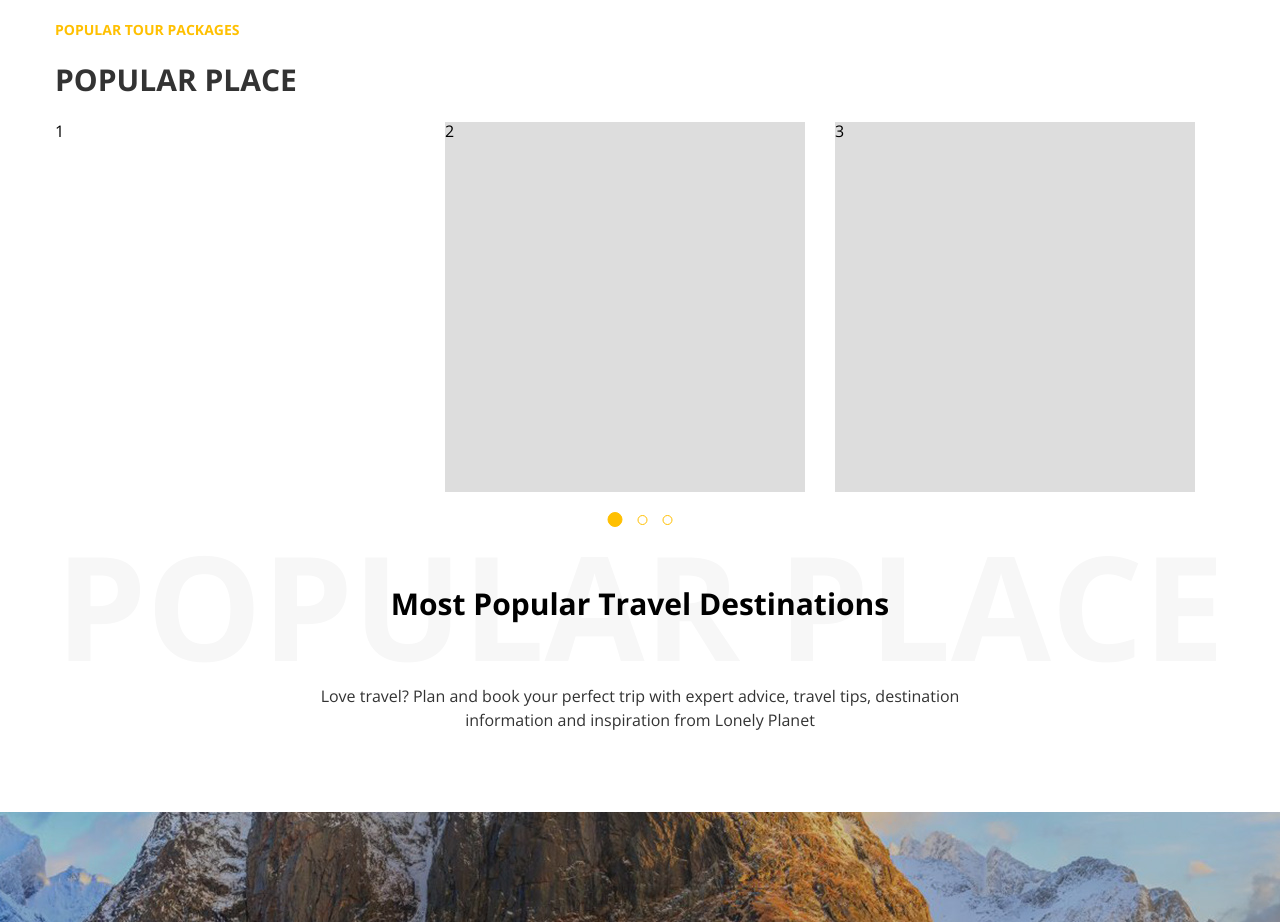
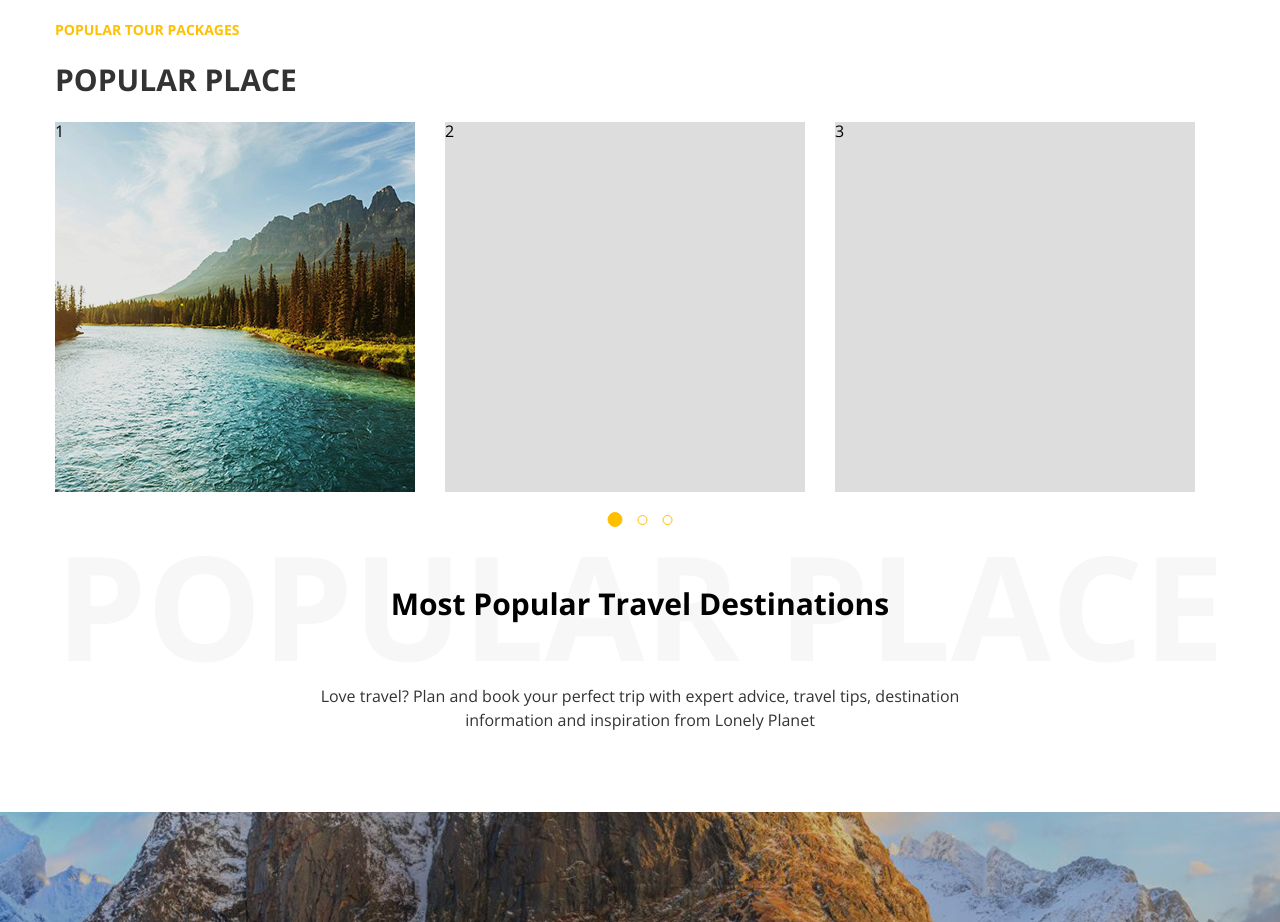
Before and after one commit to nadyawyn/traveldreams, a website: page src/index.html in a window 1280 px wide. Shown: the part 1300-2222 px from the top of the page. Drawn offline with nearby package versions, Linux system fonts and the light colour scheme; files that its build step writes are made by us from their sources; files whose address does not match are found by name.

Commit message:
Fixed img path in Carousel

```diff
--- a/src/sass/blocks/_carousel.scss
+++ b/src/sass/blocks/_carousel.scss
@@ -31,7 +31,7 @@
 		margin-right: 30px;
 
 		&_01 {
-			background: url(../../img/slider_popular-places/01.jpg) center (center/cover) no-repeat;
+			background: url(../img/slider_popular-places/01.jpg) center (center/cover) no-repeat;
 		}
 	}
 }
```
Also changed, not shown: dist/css/style.min.css.
